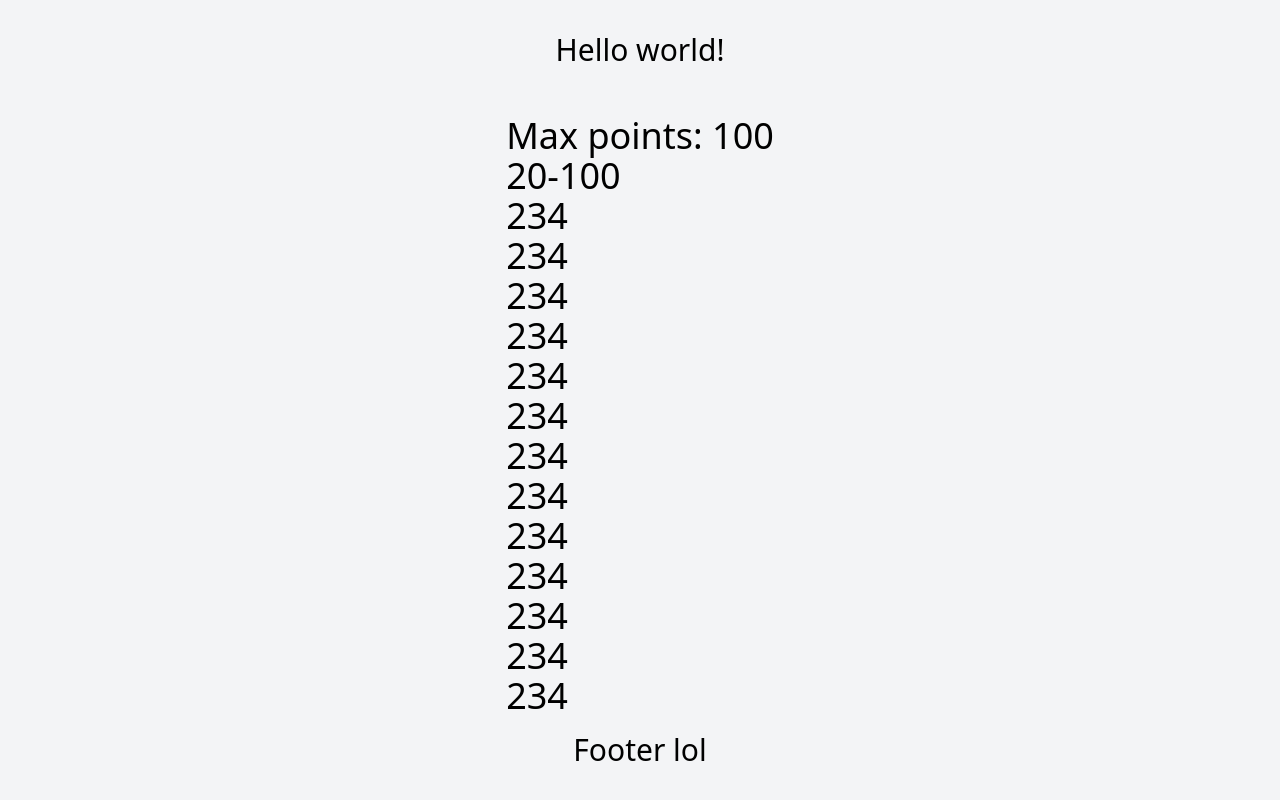
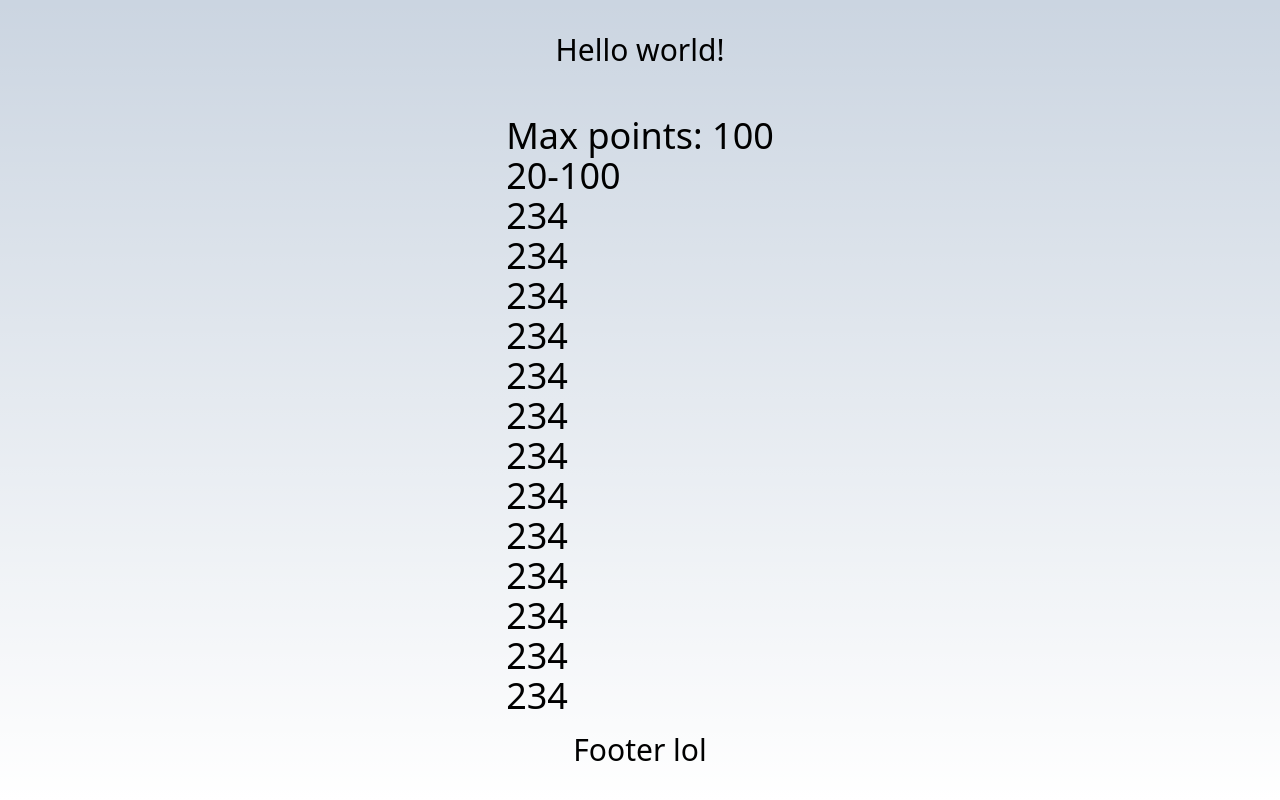
Before and after one commit to davidzenisu/grade-calculator, a SvelteKit app: page / in a window 1280 px wide. Built offline with nearby package versions, Linux system fonts and the light colour scheme.

Commit message:
More style changes

```diff
--- a/src/app.css
+++ b/src/app.css
@@ -3,16 +3,16 @@
 @tailwind utilities;
 
 :root {
-    --foreground-rgb: 0, 0, 0;
-    --background-start-rgb: 214, 219, 220;
-    --background-end-rgb: 255, 255, 255;
+    --foreground-rgb: black;
+    --background-start-rgb: theme(colors.slate.300);
+    --background-end-rgb: white;
 }
 
 @media (prefers-color-scheme: dark) {
     :root {
-        --foreground-rgb: 255, 255, 255;
+        --foreground-rgb: theme(colors.teal.50);
         --background-start-rgb: theme(colors.slate.700);
-        --background-end-rgb: theme(colors.slate.950);
+        --background-end-rgb: theme(colors.rose.950);
     }
 }
 
@@ -26,18 +26,18 @@
 }
 
 *::-webkit-scrollbar-track {
-    background: rgb(var(--background-end-rgb));
+    background: var(--background-end-rgb);
     border-radius: 5px;
 }
 
 *::-webkit-scrollbar-thumb {
-    background-color: rgb(var(--foreground-rgb));
+    background-color: var(--foreground-rgb);
     border-radius: 14px;
-    border: 2px solid rgb(var(--foreground-rgb));
+    border: 2px solid var(--foreground-rgb);
 }
 
 body {
-    color: rgb(var(--foreground-rgb));
+    color: var(--foreground-rgb);
     background: linear-gradient(to bottom,
             transparent,
             var(--background-end-rgb)) var(--background-start-rgb);
```
